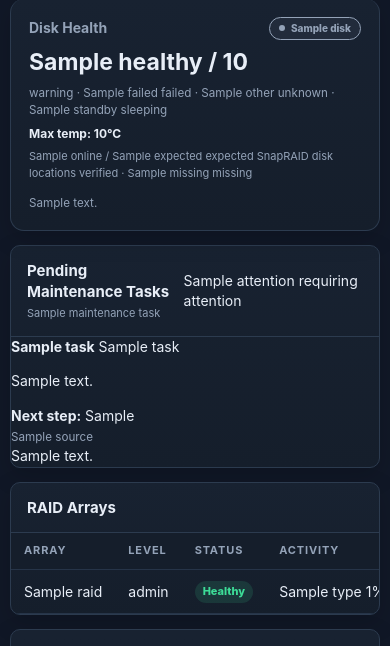
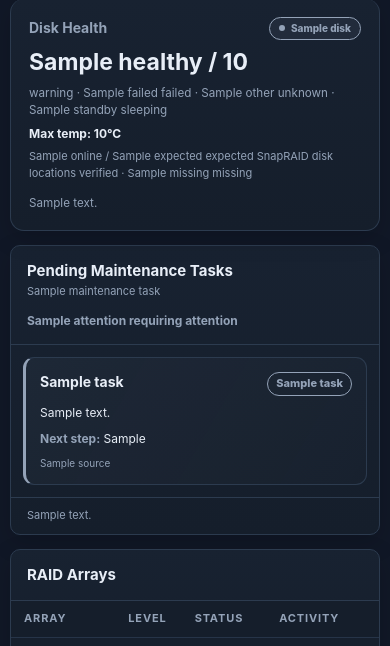
Before and after one commit to kasundigital/VOD-Storage-Monitor, a Flask app: template templates/index.html in a window 390 px wide. Shown: the part 821-1467 px from the top of the page. Run offline with Flask 3, Linux system fonts and the light colour scheme; the template is opened without the code that fills it: most values are stand-ins (such as "Sample title", 1, 10 or a date in 2020); parts of the project's set-up code (start-up, migrations or seed data) failed here and were passed over.

Commit message:
style: responsive maintenance checklist statuses without action controls

```diff
--- a/static/app.css
+++ b/static/app.css
@@ -137,3 +137,32 @@
   .health-summary strong{font-size:17px}
 }
 @media(prefers-reduced-motion:reduce){.health-summary,.health-card,.signal-pill{transition:none}}
+
+
+/* Pending maintenance checklist - informational only, no run controls. */
+.maintenance-panel{margin-top:14px}
+.maintenance-panel .panel-title{gap:12px;flex-wrap:wrap}
+.maintenance-tally{font-size:12px;font-weight:750;color:var(--muted)}
+.maintenance-grid{display:grid;grid-template-columns:repeat(3,minmax(0,1fr));gap:10px;padding:16px}
+.maintenance-task{--task:var(--muted);--task-bg:rgba(148,163,184,.06);
+  display:flex;flex-direction:column;gap:8px;min-width:0;
+  padding:14px;border:1px solid var(--line);border-left:3px solid var(--task);
+  border-radius:11px;background:linear-gradient(120deg,var(--task-bg),rgba(255,255,255,.013))}
+.maintenance-task.task-due{--task:var(--warn);--task-bg:rgba(245,196,81,.07)}
+.maintenance-task.task-blocked{--task:var(--bad);--task-bg:rgba(255,107,107,.08)}
+.maintenance-task.task-running{--task:var(--accent);--task-bg:rgba(110,168,254,.08)}
+.maintenance-task.task-waiting{--task:var(--warn);--task-bg:rgba(245,196,81,.045)}
+.maintenance-task.task-done{--task:var(--good);--task-bg:rgba(61,220,151,.055)}
+.maintenance-task.task-unknown{--task:var(--muted);--task-bg:rgba(148,163,184,.04)}
+.maintenance-task-top{display:flex;align-items:flex-start;gap:8px;justify-content:space-between;flex-wrap:wrap}
+.maintenance-task-title{font-size:14px}
+.maintenance-task-status{font-size:11px;font-weight:800;color:var(--task);
+  border:1px solid var(--task);border-radius:100px;padding:3px 8px;white-space:nowrap}
+.maintenance-task p{color:var(--text);font-size:12px;margin:0;line-height:1.5}
+.maintenance-task-next{font-size:12px;line-height:1.5;margin-top:auto}
+.maintenance-task-next b{color:var(--task)}
+.maintenance-task-source{font-size:10px;color:var(--muted);overflow-wrap:anywhere}
+.maintenance-empty{padding:12px;color:var(--muted)}
+.maintenance-note{border-top:1px solid var(--line);padding:10px 16px;color:var(--muted);font-size:11px}
+@media(max-width:1050px){.maintenance-grid{grid-template-columns:repeat(2,minmax(0,1fr))}}
+@media(max-width:650px){.maintenance-grid{grid-template-columns:1fr;padding:12px}}
```
